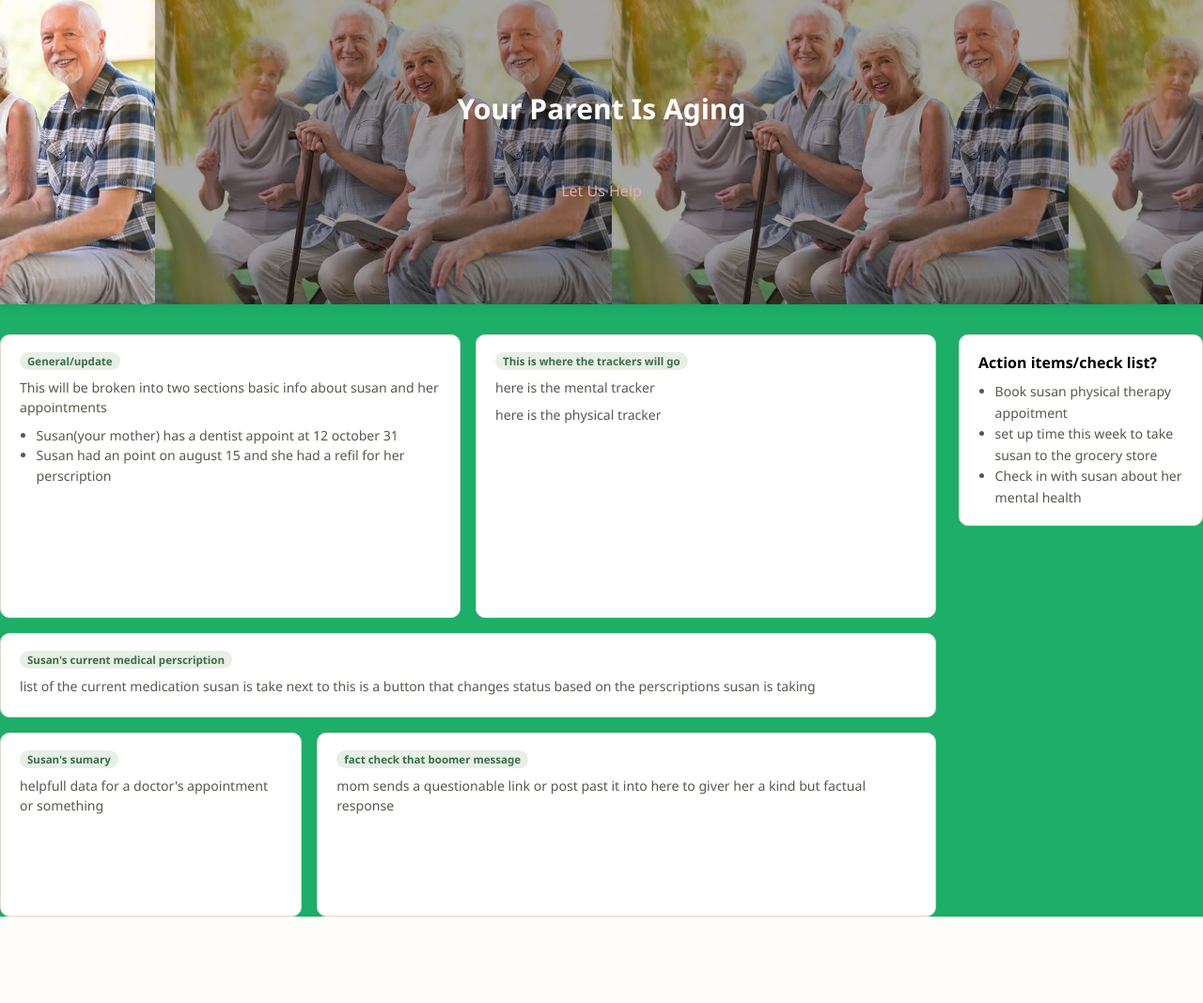
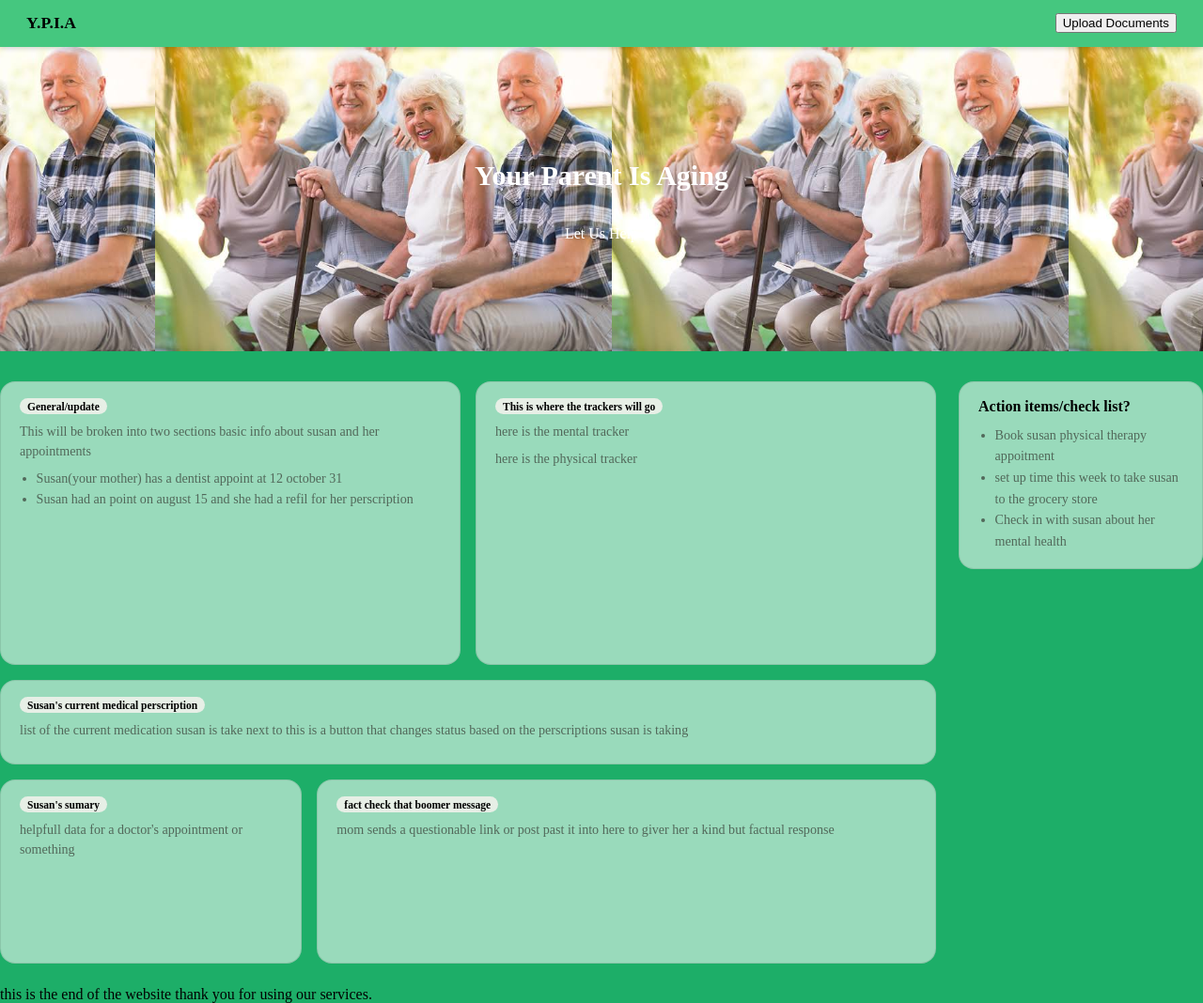
Before and after one commit to amen2x/ypia, a Python web app: template templates/index.html in a window 1280 px wide. Shown: the whole page at 94% size. Before the commit the page ends 976 px from the top, so only its background shows below. Run offline with Jinja, Linux system fonts and the light colour scheme; the template is opened without the code that fills it, so the values that code supplies are empty.

Commit message:
Initial project setup with HTML structure and CSS link

```diff
--- a/static/style.css
+++ b/static/style.css
@@ -1,12 +1,18 @@
 :root {
-    --bg: #f6f5f2;
-    --surface: #ffffff;
-    --ink: #e1dec7;
-    --ink-soft: #55594f;
-    --line: #dcd9d0;
+    --bg-1: #eaf3ec;
+    /* pale sage */
+    --bg-2: #dfeef2;
+    /* pale teal */
+    --bg-3: #f7f2e9;
+    /* warm cream */
+    --surface: rgba(255, 255, 255, 0.55);
+    --surface-border: rgba(255, 255, 255, 0.6);
+    --ink: #223328;
+    --ink-soft: #52685a;
+    --line: rgba(34, 51, 40, 0.12);
     --accent: #3c6e47;
-    --accent-soft: #e7efe6;
-    --radius: 10px;
+    --accent-soft: rgba(60, 110, 71, 0.15);
+    --radius: 16px;
     --gap: 1rem;
     box-sizing: border-box;
     padding-top: env(safe-area-inset-top, 0px);
@@ -18,7 +24,6 @@
 
 
 body {
-    font-family: 'Segoe UI', Tahoma, Geneva, Verdana, sans-serif;
     background-color: #1dae68;
     margin: 0;
     padding: 0;
@@ -34,15 +39,15 @@ h1 {
 
 
 .subtitle {
-    color: #e5acac;
+    color: #ffffff;
     text-align: center;
-    padding: 20px 0;
+
 }
 
 header {
     position: relative;
     background-image:
-        linear-gradient(rgba(0, 0, 0, 0.35), rgba(0, 0, 0, 0.35)),
+        linear-gradient(rgba(0, 0, 0, 0), rgba(0, 0, 0, 0)),
         url('images/elders.jpeg');
     background-size: auto 50%;
 
@@ -60,7 +65,7 @@ header {
     padding: 2rem 1.5rem;
 
     text-align: center;
-    box-shadow: 0 2px 10px rgba(0, 0, 0, 0.1);
+
 
 }
 
@@ -107,8 +112,8 @@ header {
     display: inline-block;
     align-self: flex-start;
     font-size: 0.72rem;
-    color: var(--accent);
-    background: var(--accent-soft);
+    color: #000000;
+    background: #e7efe6;
     padding: 0.15rem 0.5rem;
     border-radius: 999px;
 }
@@ -239,3 +244,56 @@ code {
         position: static;
     }
 }
+
+.navbar {
+    background: #45c77f;
+    display: flex;
+    align-items: center;
+    justify-content: space-between;
+    padding: 0.9rem 1.75rem;
+    position: sticky;
+    top: 0;
+    z-index: 10;
+    box-shadow: 0 1px 6px rgba(0, 0, 0, 0.2);
+}
+
+.navbar .brand {
+    color: #000000;
+    font-weight: 600;
+    font-size: 1.1rem;
+    text-decoration: none;
+}
+
+.navbar ul {
+    list-style: none;
+    display: flex;
+    gap: 1.75rem;
+    margin: 0;
+    padding: 0;
+}
+
+.navbar a {
+    color: #e7efe6;
+    text-decoration: none;
+    font-size: 0.92rem;
+}
+
+.navbar a:hover,
+.navbar a:focus-visible {
+    color: #fff;
+    text-decoration: underline;
+}
+
+/* Mobile: stack brand and links, wrap if needed */
+@media (max-width: 640px) {
+    .navbar {
+        flex-direction: column;
+        align-items: flex-start;
+        gap: 0.75rem;
+    }
+
+    .navbar ul {
+        flex-wrap: wrap;
+        gap: 1rem 1.25rem;
+    }
+}
--- a/templates/index.html
+++ b/templates/index.html
@@ -5,10 +5,22 @@
     <meta name="viewport" content="width=device-width, initial-scale=1.0">
     <title>Document</title>
     <link rel="stylesheet" href="../static/style.css">
+    <link rel="preconnect" href="https://fonts.googleapis.com">
+<link rel="preconnect" href="https://fonts.gstatic.com" crossorigin>
+<link href="https://fonts.googleapis.com/css2?family=Manrope:wght@500;700;800&family=Inter:wght@400;500;600&display=swap" rel="stylesheet">
 
 
 </head>
 <body>
+    <nav class="navbar">
+    <a href="#" class="brand">Y.P.I.A</a>
+    <ul>
+        <li><a href="#"></a></li>
+
+    </ul>
+    <button class="upload-btn" id="openUploadModal">Upload Documents</button>
+</nav>
+
     <header>
         <h1>Your Parent Is Aging</h1>
         <p class="subtitle">Let Us Help</p>
@@ -66,4 +78,8 @@
     </ul>
   </aside>
 
+  <footer>
+    this is the end of the website thank you for using our services.
+ </footer>
+
  </div>
```
